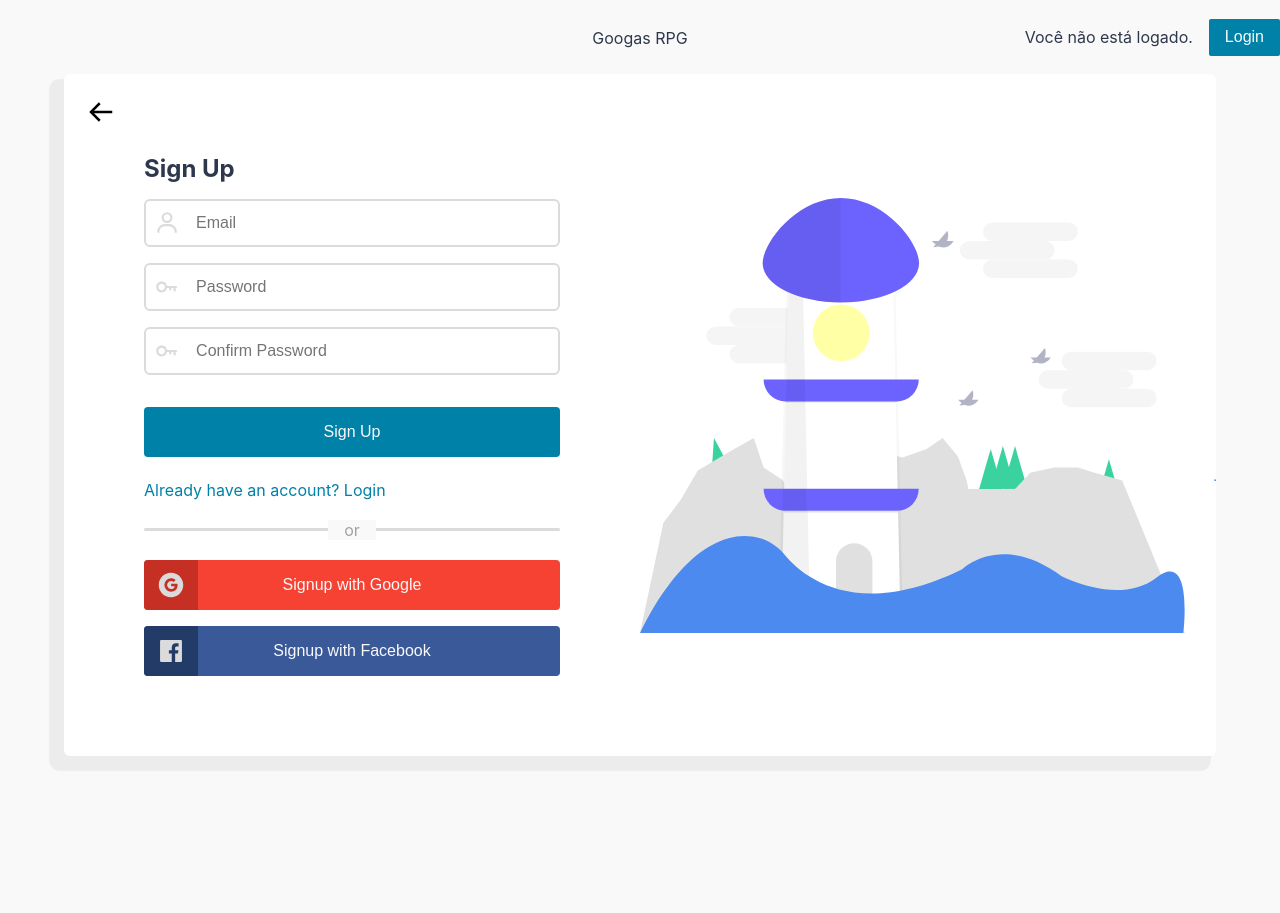
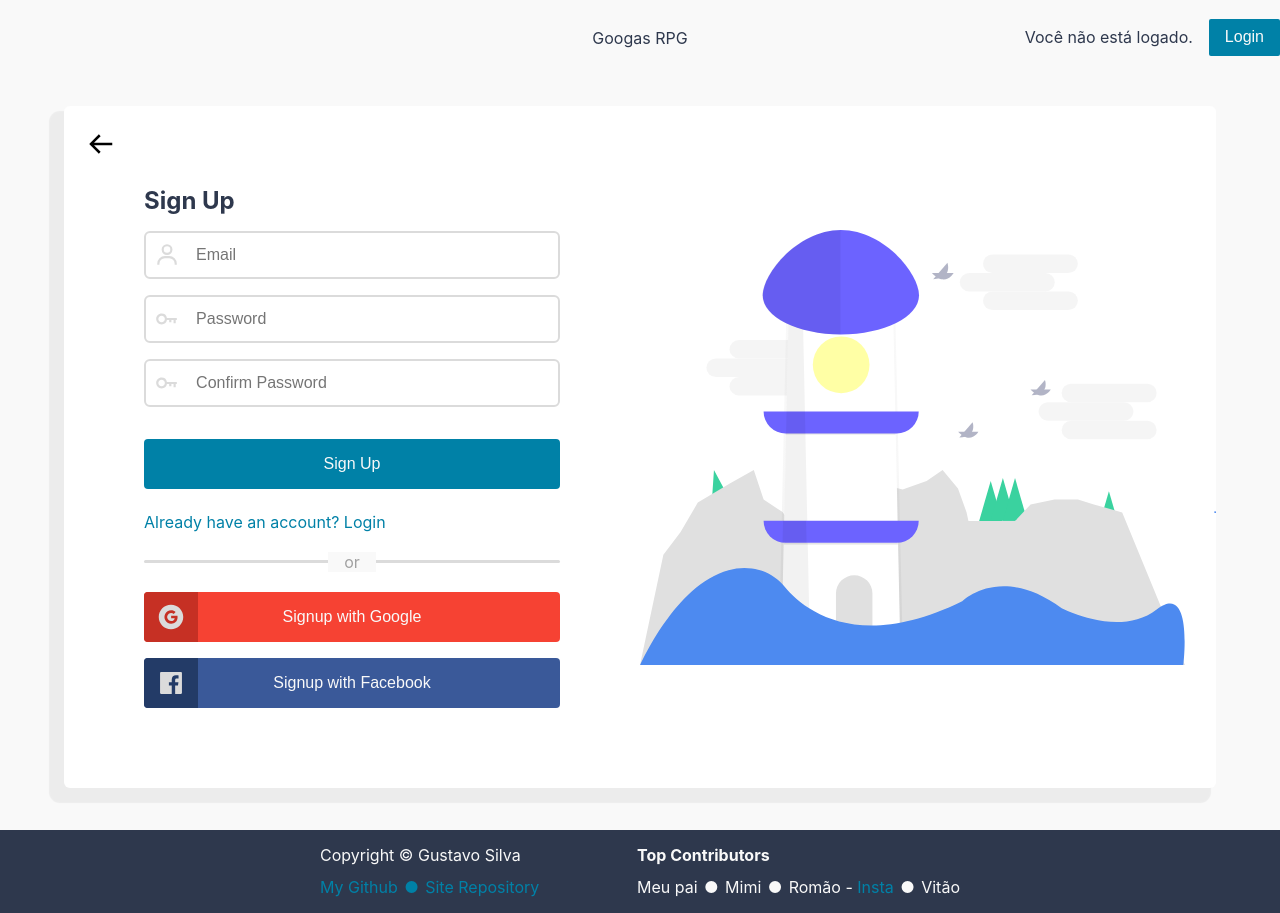
Before and after one commit to gustavo-zsilva/googas-rpg, a Next.js app: page /signup in a window 1280 px wide. Before the commit the page ends 800 px from the top, so only its background shows below. Built offline with nearby package versions, Linux system fonts and the light colour scheme; no server answers; a web font is replaced by a local one.

Commit message:
Added footer

```diff
--- a/src/components/Layout.tsx
+++ b/src/components/Layout.tsx
@@ -19,7 +19,52 @@ export function Layout({ children }: LayoutProps) {
             <Header />
             { user && user.emailVerified && <Tabs /> }
 
-            {children}
+            <div className={styles.content}>
+                {children}
+            </div>
+
+            <footer>
+                <div className={styles.author}>
+                    <span>
+                        Copyright © Gustavo Silva
+                    </span>
+                    <div>
+                        <a
+                            href="https://github.com/gustavo-zsilva"
+                            target="_blank"
+                            rel="noopener noreferrer"
+                        >
+                            My Github
+                        </a>
+                        <a
+                            href="https://github.com/gustavo-zsilva/googas-rpg"
+                            target="_blank"
+                            rel="noopener noreferrer"
+                        >
+                            Site Repository
+                        </a>
+                    </div>
+                </div>
+
+                <div className={styles.contributors}>
+                    <strong>Top Contributors</strong>
+                    <div>
+                        <span>Meu pai</span>
+                        <span>Mimi</span>
+                        <span>Romão - {""}
+                            <a
+                                href="https://www.instagram.com/madeira_cu/"
+                                target="_blank"
+                                rel="noopener noreferrer"
+                            >
+                                Insta
+                            </a>
+                        </span>
+                        <span>Vitão</span>
+                    </div>
+                </div>
+
+            </footer>
         </div>
     );
 }
--- a/src/styles/components/Layout.module.css
+++ b/src/styles/components/Layout.module.css
@@ -1,5 +1,47 @@
-.layoutContainer {
+
+
+.layoutContainer .content {
     max-width: 80rem;
     max-height: 100vh;
-    margin: 0 auto 2.6rem auto;
+    margin: 2rem auto 2.6rem auto;
 }
+
+.layoutContainer footer {
+    display: flex;
+    justify-content: space-between;
+    padding: .6rem 20rem;
+
+    width: 100%;
+
+    background: var(--text);
+    color: var(--background);
+}
+
+.layoutContainer footer a {
+    color: var(--primary);
+}
+
+.layoutContainer footer a:hover {
+    text-decoration: underline 2px;
+}
+
+.layoutContainer footer div {
+    display: flex;
+    line-height: 2;
+}
+
+.layoutContainer footer .author {
+    display: flex;
+    flex-direction: column;
+}
+
+.layoutContainer footer .contributors {
+    display: flex;
+    flex-direction: column;
+}
+
+.layoutContainer footer .author a + a:before,
+.layoutContainer footer .contributors span + span:before {
+    content: '●';
+    margin: 0 .4rem;
+}
--- a/src/styles/globals.css
+++ b/src/styles/globals.css
@@ -15,7 +15,6 @@
 
 html,
 body {
-
   font-family: -apple-system, BlinkMacSystemFont, Segoe UI, Roboto, Oxygen,
     Ubuntu, Cantarell, Fira Sans, Droid Sans, Helvetica Neue, sans-serif;
 
```
